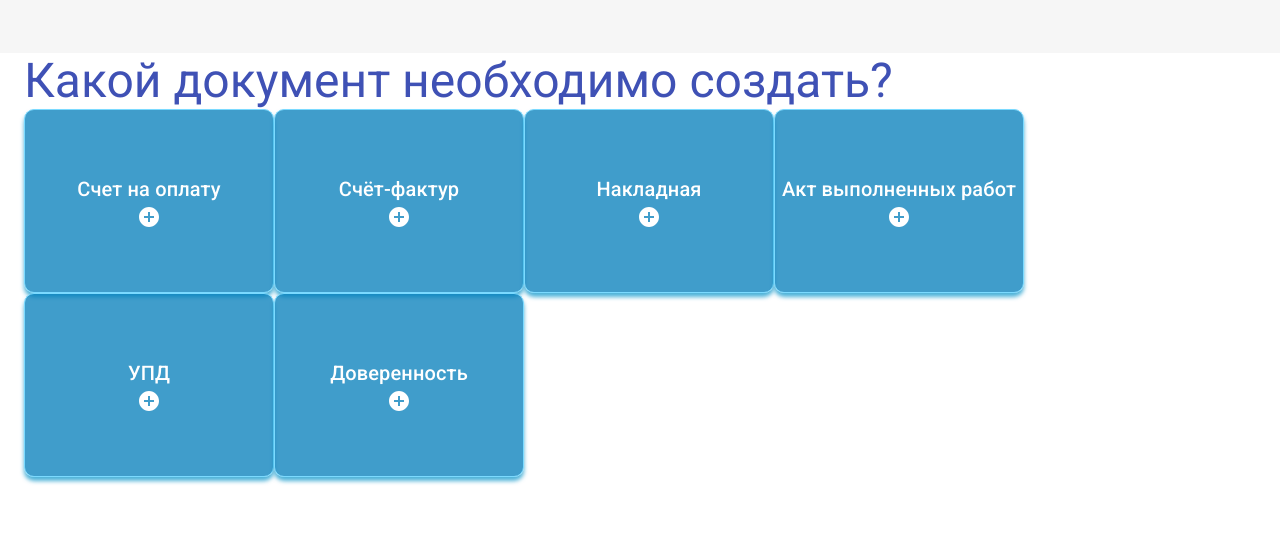
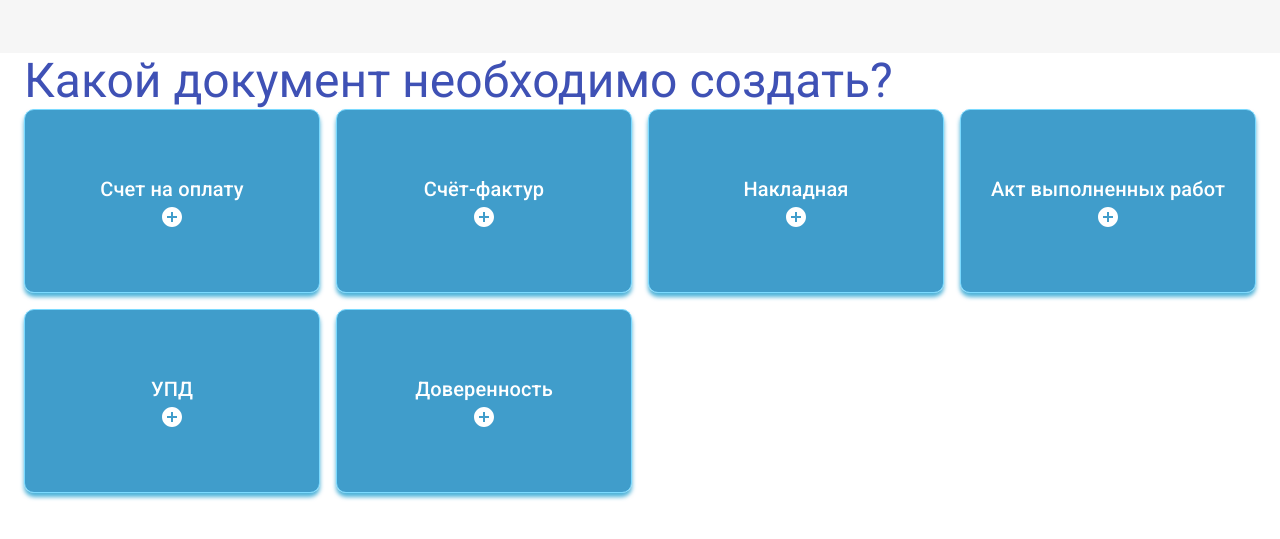
Before and after one commit to TARTIGA/Gatsby-Site, a Gatsby site: page / in a window 1280 px wide. Shown: the part 1660-2199 px from the top of the page. Built offline with nearby package versions, Linux system fonts and the light colour scheme; Gatsby itself is replaced by a stand-in of ours; some packages are replaced by stand-ins of ours.

Commit message:
doc block styles grid

```diff
--- a/src/components/DocBlock.js
+++ b/src/components/DocBlock.js
@@ -8,7 +8,6 @@
     color: "#fff",
     display: "flex",
     fontSize: 36,
-    width: 250,
     height: 184,
     background: "rgba(1, 124, 186, 0.75)",
     border: "0.5px solid #7BDAFF",
--- a/src/pages/index.js
+++ b/src/pages/index.js
@@ -9,6 +9,7 @@
 import { makeStyles, useTheme } from "@material-ui/core/styles"
 import DocBlock from "../components/DocBlock"
 import docTypes from "../factories/docTypes"
+import Grid from "@material-ui/core/Grid"
 const drawerWidth = 240
 const headerHeight = 100
 
@@ -28,19 +29,6 @@
   documents: {
     background: "#fff",
     height: 780,
-  },
-  documentBlock: {
-    display: "flex",
-    justifyContent: "center",
-    alignItems: "center",
-    fontSize: 36,
-    width: 250,
-    height: 184,
-    background: "rgba(1, 124, 186, 0.75)",
-    border: "0.5px solid #7BDAFF",
-    boxSizing: "border-box",
-    boxShadow: "0px 4px 4px rgba(0, 146, 199, 0.7)",
-    borderRadius: "10px",
   },
 }))
 export default ({ data }) => {
@@ -111,11 +99,13 @@
           <Typography variant="h3" noWrap color="primary">
             Какой документ необходимо создать?
           </Typography>
-          <Box flexWrap="wrap" display="flex">
+          <Grid container direction="row" alignItems="center" spacing={2}>
             {docTypes.map((item, idx) => (
-              <DocBlock key={idx} title={item.title} link={item.link} />
+              <Grid key={idx} item xs={6} sm={3}>
+                <DocBlock title={item.title} link={item.link} />
+              </Grid>
             ))}
-          </Box>
+          </Grid>
         </Container>
       </Box>
     </Layout>
```
